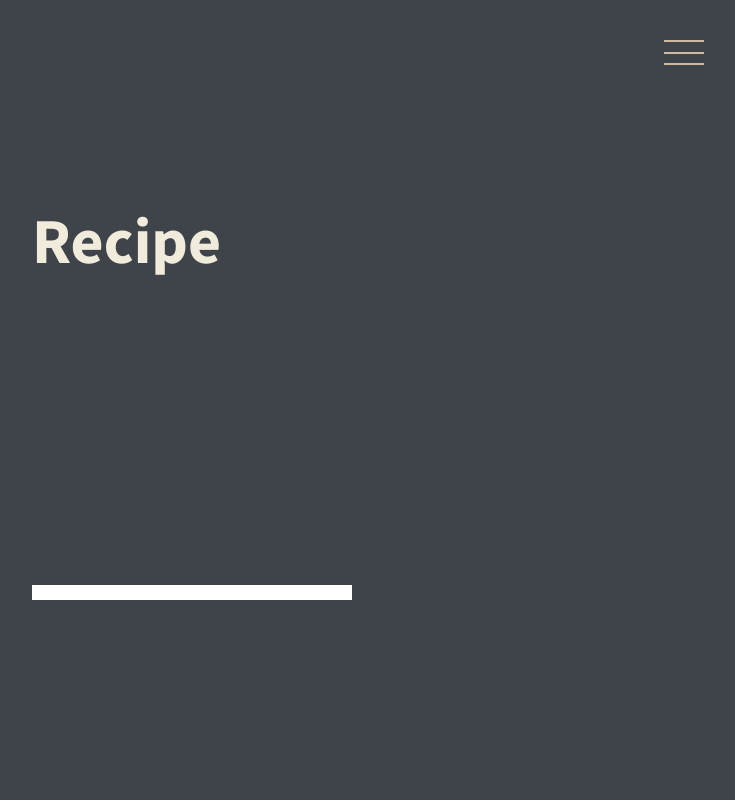
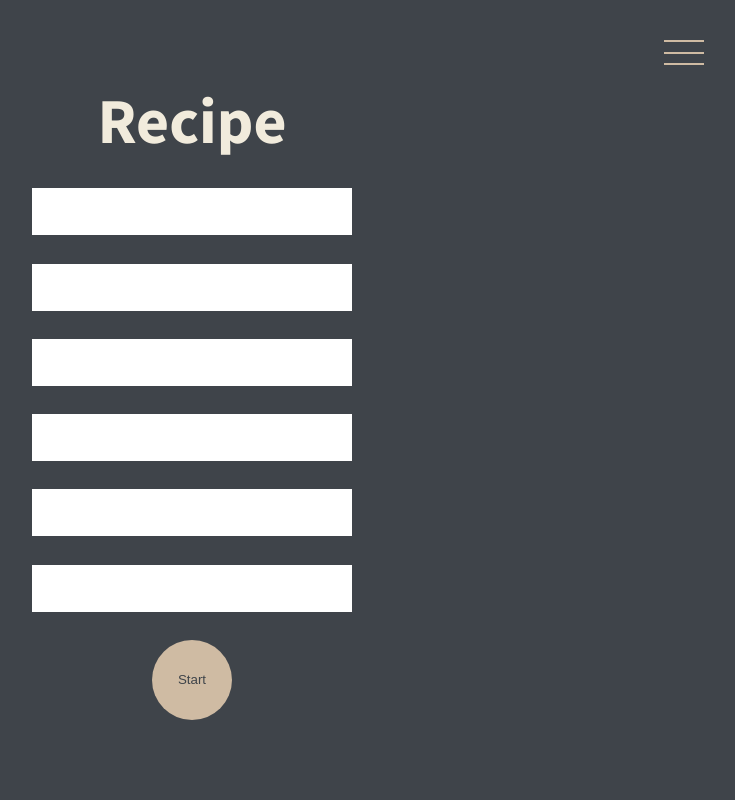
Before and after one commit to stevedylandev/devtimer, a React (Create React App) app: page / in a window 1280 px wide. Shown: the top 800 px of the page, without its empty margins (448-1183 px from the left). Built offline with nearby package versions, Linux system fonts and the light colour scheme.

Commit message:
added more to recipe

```diff
--- a/src/components/Recipe.js
+++ b/src/components/Recipe.js
@@ -7,6 +7,12 @@ const Recipe = () => {
       <RecipeForm>
         <h1>Recipe</h1>
         <RecipeInput />
+        <RecipeInput />
+        <RecipeInput />
+        <RecipeInput />
+        <RecipeInput />
+        <RecipeInput />
+        <StartButton>Start</StartButton>
       </RecipeForm>
     </RecipeContainer>
   )
@@ -22,16 +28,30 @@ const RecipeContainer = styled.div`
 `;
 
 const RecipeForm = styled.div`
-  height: 50vh;
+  height: 80vh;
   width: 20rem;
   display: flex;
   flex-direction: column;
   justify-content: space-between;
+  h1 {
+    text-align: center;
+  }
 `;
 
 const RecipeInput = styled.input`
   border: none;
-  padding: 0rem 2rem;
+  padding: 1rem 2rem;
+`;
+
+const StartButton = styled.button`
+  border: none;
+  width: 80px;
+  height: 80px;
+  border-radius: 50%;
+  background: #cfbba3;
+  cursor: pointer;
+  color: #3f444a;
+  align-self: center;
 `;
 
 export default Recipe;
```
